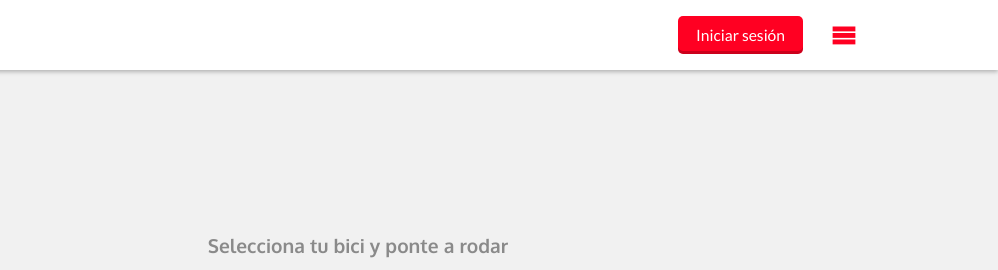
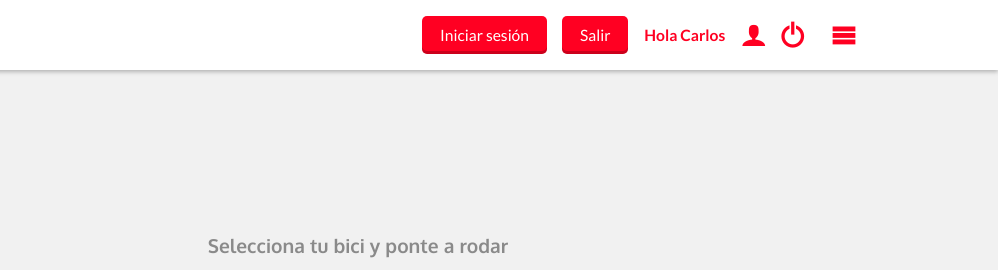
Before and after one commit to carlosraymundor/indoorcycling, a plain HTML site: page clase.html in a window 1280 px wide. Shown: the top 270 px of the page, 282-1280 px from the left. Drawn offline with Linux system fonts and the light colour scheme; files whose address does not match are found by name.

Commit message:
same header & footer -> clase

```diff
--- a/clase.html
+++ b/clase.html
@@ -15,19 +15,34 @@
     <header class="header">
         <div class="header-wrapper">
             <figure class="logo">
-                <a class="home" href="index.html">
+                <a class="home link-hl" href="index.html">
                     <img src="images/indoorcycling.png" alt="Logo de http://sportlife.com.mx" />
                 </a>
             </figure>
             <div class="header-menu">
-                <!-- <i class="icon-user login"></i> -->
-                <div class="button-login" >
-                    <a href="login.html" class="link btn-login" id="login-button">
-                        <span>Iniciar sesión</span>
-                    </a>
+                <div class="header-elements">
+                    <div class="button-login" >
+                        <a href="login.html" class="link btn-login link-hl" id="login-button">
+                            <span>Iniciar sesión</span>
+                        </a>
+                    </div>
+                    <div class="button-leave">
+                        <a href="index.html" class="link btn-login link-hl" id="login-button">
+                            <span>Salir</span>
+                        </a>
+                    </div>
+                    <div class="login-user-wrapper">
+                        <p class="user-name">Hola Carlos</p>
+                        <a href="profile.html" class="link-user link icons">
+                            <i class="icon-user link-hl" id="icon-user"></i>
+                        </a>
+                        <a href="" class="link-close-session link icons">
+                            <i class="icon-switch link-hl" id="icon-switch"></i>
+                        </a>
+                    </div>
                 </div>
                 <div class="burger-button-wrapper">
-                    <i class="icon-menu burger-button" id="burger-menu"></i>
+                    <i class="icon-menu burger-button link-hl" id="burger-menu"></i>
                 </div>
                 <nav class="menu ">
                     <div class="menu-close">
```
